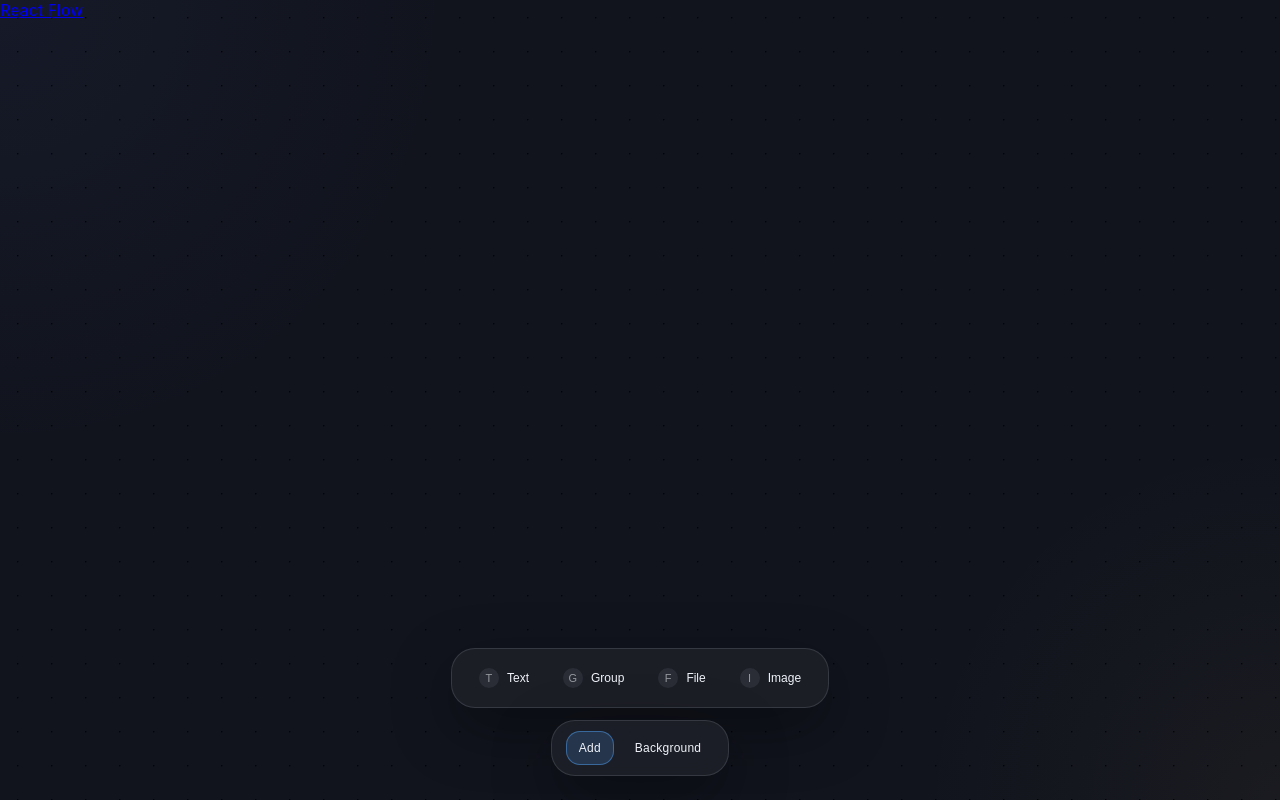
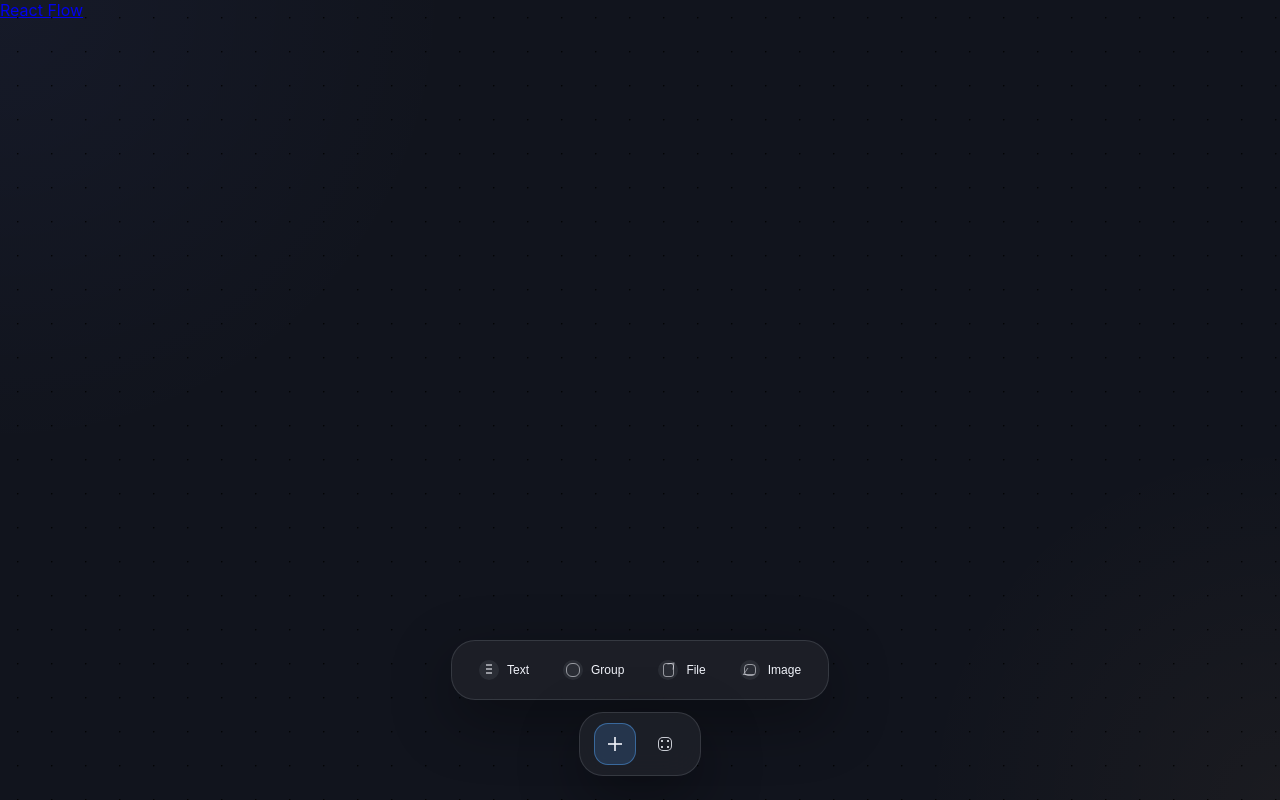
Before and after one commit to adamking77/sogo-canvas, a React (Vite) app in the folder webview/: page / in a window 1280 px wide. Built offline with nearby package versions, Linux system fonts and the light colour scheme.

Commit message:
Prepare extension for first UX test

```diff
--- a/webview/src/App.tsx
+++ b/webview/src/App.tsx
@@ -8,6 +8,7 @@ import {
   Handle,
   MarkerType,
   Node,
+  NodeResizer,
   NodeProps,
   Position,
   ReactFlow,
@@ -380,6 +381,13 @@ function CanvasNodeComponent({ data, selected }: NodeProps) {
         textAlign: align
       }}
     >
+      <NodeResizer
+        isVisible={selected && !nodeData.isEditing}
+        minWidth={nodeData.type === "group" ? 240 : 180}
+        minHeight={nodeData.type === "image" ? 180 : 88}
+        lineClassName="node-resizer-line"
+        handleClassName="node-resizer-handle"
+      />
       <Handle
         id="target-left"
         className="node-handle node-handle-left"
@@ -466,6 +474,8 @@ export default function App() {
     const selected = nodes.find((node) => node.id === selectedNodeId);
     return selected ? persistNodeData(selected.data) : null;
   }, [nodes, selectedNodeId]);
+
+  const showSelectionTools = Boolean(selectedNode);
 
   const renderedNodes = useMemo(
     () =>
@@ -823,19 +833,19 @@ export default function App() {
           {activePanel === "insert" ? (
             <div className="toolbar-group">
               <button className="tray-button" onClick={() => addNodeOfType("text")}>
-                <span className="tray-glyph">T</span>
+                <span className="tray-glyph tray-glyph-text" />
                 <span>Text</span>
               </button>
               <button className="tray-button" onClick={() => addNodeOfType("group")}>
-                <span className="tray-glyph">G</span>
+                <span className="tray-glyph tray-glyph-group" />
                 <span>Group</span>
               </button>
               <button className="tray-button" onClick={addFileNode}>
-                <span className="tray-glyph">F</span>
+                <span className="tray-glyph tray-glyph-file" />
                 <span>File</span>
               </button>
               <button className="tray-button" onClick={addImageNode}>
-                <span className="tray-glyph">I</span>
+                <span className="tray-glyph tray-glyph-image" />
                 <span>Image</span>
               </button>
             </div>
@@ -978,52 +988,95 @@ export default function App() {
         <div className="bottom-toolbar">
           <div className="toolbar-group">
             <button
-              className={activePanel === "insert" ? "is-active" : ""}
+              title="Add nodes"
+              aria-label="Add nodes"
+              className={[
+                "toolbar-command",
+                "toolbar-command-add",
+                activePanel === "insert" ? "is-active" : ""
+              ].join(" ")}
               onClick={() => setActivePanel("insert")}
             >
-              Add
+              <span className="toolbar-command-icon" />
             </button>
             <button
-              className={activePanel === "background" ? "is-active" : ""}
+              title="Canvas background"
+              aria-label="Canvas background"
+              className={[
+                "toolbar-command",
+                "toolbar-command-background",
+                activePanel === "background" ? "is-active" : ""
+              ].join(" ")}
               onClick={() => setActivePanel("background")}
             >
-              Background
+              <span className="toolbar-command-icon" />
             </button>
           </div>
 
-          {selectedNode ? (
+          {showSelectionTools ? (
             <>
               <div className="toolbar-divider" />
               <div className="toolbar-group">
                 <button
-                  className={activePanel === "color" ? "is-active" : ""}
+                  title="Color"
+                  aria-label="Color"
+                  className={[
+                    "toolbar-command",
+                    "toolbar-command-color",
+                    activePanel === "color" ? "is-active" : ""
+                  ].join(" ")}
                   onClick={() => setActivePanel("color")}
                 >
-                  Color
+                  <span className="toolbar-command-icon" />
                 </button>
                 <button
-                  className={activePanel === "shape" ? "is-active" : ""}
+                  title="Shape"
+                  aria-label="Shape"
+                  className={[
+                    "toolbar-command",
+                    "toolbar-command-shape",
+                    activePanel === "shape" ? "is-active" : ""
+                  ].join(" ")}
                   onClick={() => setActivePanel("shape")}
                 >
-                  Shape
+                  <span className="toolbar-command-icon" />
                 </button>
                 <button
-                  className={activePanel === "align" ? "is-active" : ""}
+                  title="Align"
+                  aria-label="Align"
+                  className={[
+                    "toolbar-command",
+                    "toolbar-command-align",
+                    activePanel === "align" ? "is-active" : ""
+                  ].join(" ")}
                   onClick={() => setActivePanel("align")}
                 >
-                  Align
+                  <span className="toolbar-command-icon" />
                 </button>
                 <button
-                  className={activePanel === "border" ? "is-active" : ""}
+                  title="Border"
+                  aria-label="Border"
+                  className={[
+                    "toolbar-command",
+                    "toolbar-command-border",
+                    activePanel === "border" ? "is-active" : ""
+                  ].join(" ")}
                   onClick={() => setActivePanel("border")}
                 >
-                  Border
+                  <span className="toolbar-command-icon" />
                 </button>
               </div>
 
               <div className="toolbar-divider" />
               <div className="toolbar-group">
-                <button onClick={handleDeleteSelection}>Delete</button>
+                <button
+                  title="Delete"
+                  aria-label="Delete"
+                  className="toolbar-command toolbar-command-delete"
+                  onClick={handleDeleteSelection}
+                >
+                  <span className="toolbar-command-icon" />
+                </button>
               </div>
             </>
           ) : null}
--- a/webview/src/styles.css
+++ b/webview/src/styles.css
@@ -95,6 +95,18 @@ body {
     border-color 120ms ease,
     box-shadow 120ms ease,
     transform 120ms ease;
+}
+
+.node-resizer-line {
+  border-color: color-mix(in srgb, var(--canvas-accent) 65%, transparent) !important;
+}
+
+.node-resizer-handle {
+  width: 10px !important;
+  height: 10px !important;
+  border-radius: 999px !important;
+  border: 2px solid color-mix(in srgb, var(--canvas-accent) 92%, white 6%) !important;
+  background: color-mix(in srgb, var(--canvas-bg) 18%, var(--canvas-accent) 82%) !important;
 }
 
 .canvas-node.is-editing {
@@ -359,32 +371,6 @@ body {
   background: var(--toolbar-border);
 }
 
-.bottom-toolbar button {
-  appearance: none;
-  border: 1px solid transparent;
-  border-radius: 14px;
-  padding: 9px 12px;
-  background: transparent;
-  color: var(--canvas-text);
-  font-size: 12px;
-  letter-spacing: 0.02em;
-  cursor: pointer;
-  transition:
-    background 120ms ease,
-    border-color 120ms ease,
-    color 120ms ease;
-}
-
-.bottom-toolbar button:hover {
-  background: color-mix(in srgb, var(--canvas-surface-strong) 80%, transparent);
-  border-color: var(--toolbar-border);
-}
-
-.bottom-toolbar button.is-active {
-  background: color-mix(in srgb, var(--canvas-accent) 18%, transparent);
-  border-color: color-mix(in srgb, var(--canvas-accent) 45%, transparent);
-}
-
 .react-flow__edge-path {
   stroke: var(--canvas-edge);
   stroke-width: 2;
@@ -392,6 +378,11 @@ body {
 
 .react-flow__edge.selected .react-flow__edge-path {
   stroke: var(--canvas-accent);
+}
+
+.react-flow__connection-path {
+  stroke: color-mix(in srgb, var(--canvas-accent) 72%, transparent);
+  stroke-width: 2;
 }
 
 .tray-button,
@@ -451,6 +442,65 @@ body {
   color: var(--canvas-text-muted);
   font-size: 11px;
   letter-spacing: 0.04em;
+}
+
+.tray-glyph::before,
+.toolbar-command-icon::before,
+.toolbar-command-icon::after,
+.tray-glyph::after {
+  content: "";
+  position: absolute;
+}
+
+.tray-glyph {
+  position: relative;
+}
+
+.tray-glyph-text::before {
+  inset: 4px 7px auto;
+  height: 2px;
+  background: currentColor;
+  box-shadow:
+    0 4px 0 currentColor,
+    0 8px 0 currentColor;
+}
+
+.tray-glyph-group::before {
+  inset: 3px;
+  border: 1.5px solid currentColor;
+  border-radius: 6px;
+}
+
+.tray-glyph-file::before {
+  inset: 3px 4px 3px 5px;
+  border: 1.5px solid currentColor;
+  border-radius: 3px;
+}
+
+.tray-glyph-file::after {
+  top: 3px;
+  right: 4px;
+  width: 6px;
+  height: 6px;
+  border-top: 1.5px solid currentColor;
+  border-right: 1.5px solid currentColor;
+  transform: skew(-8deg, -8deg);
+}
+
+.tray-glyph-image::before {
+  inset: 4px;
+  border: 1.5px solid currentColor;
+  border-radius: 4px;
+}
+
+.tray-glyph-image::after {
+  left: 5px;
+  bottom: 5px;
+  width: 10px;
+  height: 6px;
+  border-left: 1.5px solid currentColor;
+  border-bottom: 1.5px solid currentColor;
+  transform: skewX(-35deg);
 }
 
 .background-chip {
@@ -541,6 +591,127 @@ body {
   padding: 0;
 }
 
+.toolbar-command {
+  appearance: none;
+  display: inline-flex;
+  align-items: center;
+  justify-content: center;
+  width: 42px;
+  height: 42px;
+  padding: 0;
+  border: 1px solid transparent;
+  border-radius: 14px;
+  background: transparent;
+  color: var(--canvas-text);
+  cursor: pointer;
+  transition:
+    background 120ms ease,
+    border-color 120ms ease,
+    color 120ms ease;
+}
+
+.toolbar-command:hover {
+  background: color-mix(in srgb, var(--canvas-surface-strong) 80%, transparent);
+  border-color: var(--toolbar-border);
+}
+
+.toolbar-command.is-active {
+  background: color-mix(in srgb, var(--canvas-accent) 18%, transparent);
+  border-color: color-mix(in srgb, var(--canvas-accent) 45%, transparent);
+}
+
+.toolbar-command-icon {
+  position: relative;
+  display: inline-flex;
+  width: 18px;
+  height: 18px;
+  color: color-mix(in srgb, var(--canvas-text) 82%, transparent);
+}
+
+.toolbar-command-add .toolbar-command-icon::before {
+  inset: 8px 2px;
+  height: 2px;
+  background: currentColor;
+}
+
+.toolbar-command-add .toolbar-command-icon::after {
+  inset: 2px 8px;
+  width: 2px;
+  background: currentColor;
+}
+
+.toolbar-command-background .toolbar-command-icon::before {
+  inset: 2px;
+  border-radius: 5px;
+  border: 1.5px solid currentColor;
+  background:
+    radial-gradient(circle, currentColor 1px, transparent 1.5px);
+  background-size: 6px 6px;
+}
+
+.toolbar-command-color .toolbar-command-icon::before {
+  inset: 1px;
+  border-radius: 999px;
+  background: linear-gradient(
+    135deg,
+    #f082a8 0%,
+    #ffb07a 24%,
+    #f4d99b 45%,
+    #7ecbdd 72%,
+    #b1b6f9 100%
+  );
+}
+
+.toolbar-command-shape .toolbar-command-icon::before {
+  inset: 3px 2px;
+  border: 1.5px solid currentColor;
+  border-radius: 6px;
+}
+
+.toolbar-command-align .toolbar-command-icon::before {
+  left: 2px;
+  right: 2px;
+  top: 3px;
+  height: 2px;
+  background: currentColor;
+  box-shadow:
+    0 5px 0 currentColor,
+    0 10px 0 currentColor;
+}
+
+.toolbar-command-align .toolbar-command-icon::after {
+  top: 8px;
+  right: 2px;
+  width: 11px;
+  height: 2px;
+  background: transparent;
+}
+
+.toolbar-command-border .toolbar-command-icon::before {
+  inset: 2px;
+  border: 2px solid currentColor;
+  border-radius: 5px;
+}
+
+.toolbar-command-delete .toolbar-command-icon::before {
+  left: 4px;
+  right: 4px;
+  bottom: 2px;
+  top: 6px;
+  border: 1.5px solid currentColor;
+  border-top: none;
+  border-radius: 0 0 4px 4px;
+}
+
+.toolbar-command-delete .toolbar-command-icon::after {
+  left: 5px;
+  right: 5px;
+  top: 3px;
+  height: 2px;
+  background: currentColor;
+  box-shadow: 0 -3px 0 -0.5px currentColor;
+}
+
 .shape-preview {
   width: 22px;
   height: 18px;
```
